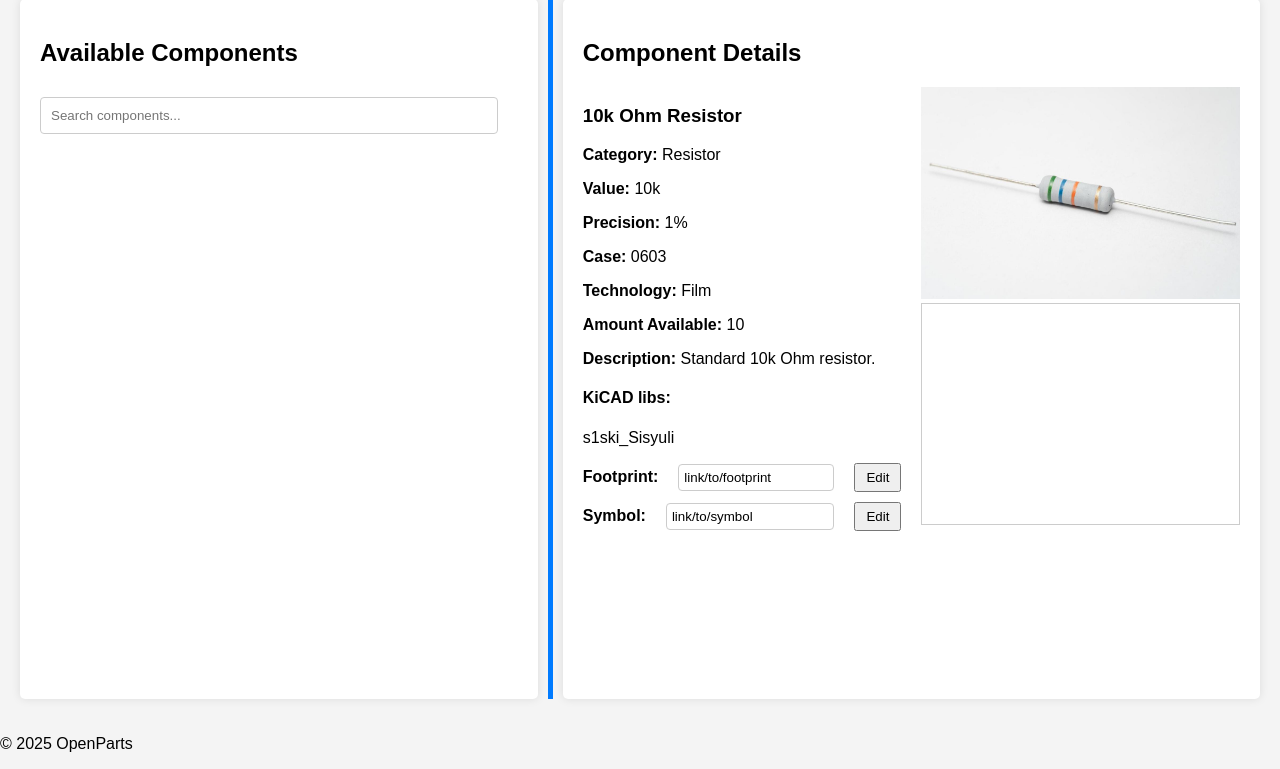
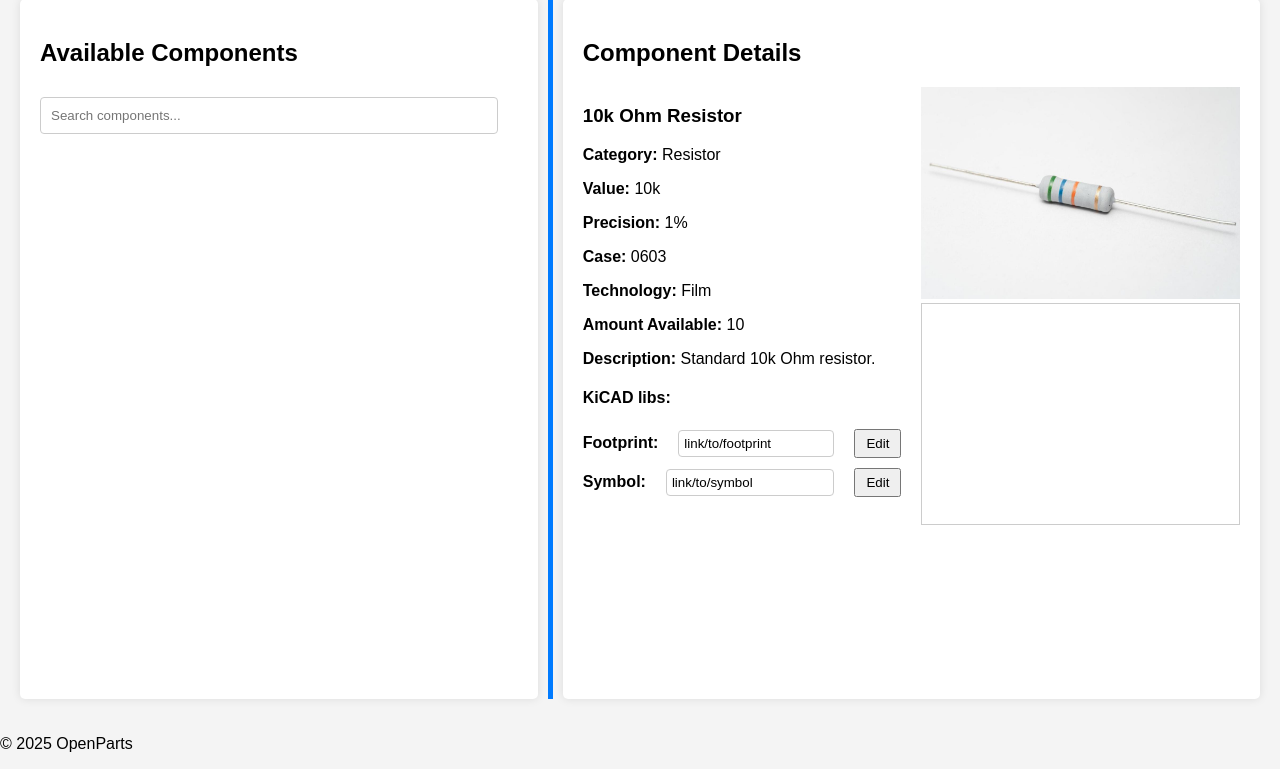
Before and after one commit to servomouse/open_parts, a Flask app: page / in a window 1280 px wide. Shown: the part 121-890 px from the top of the page. Run offline with Flask 3, Linux system fonts and the light colour scheme; data that the repository does not hold is empty; some libraries are stand-ins or nearby versions.

Commit message:
Fix codestyle

```diff
--- a/templates/index.html
+++ b/templates/index.html
@@ -46,7 +46,7 @@
             <p><strong>Amount Available:</strong> <span id="component-amount">10</span></p>
             <p><strong>Description:</strong> <span id="component-description">Standard 10k Ohm resistor.</span></p>
 
-            <h4>KiCAD libs:</h4>s1ski_Sisyuli
+            <h4>KiCAD libs:</h4>
             <ul>
                 <li>
                     <strong class="kicad-input-field-name">Footprint:</strong>
```
